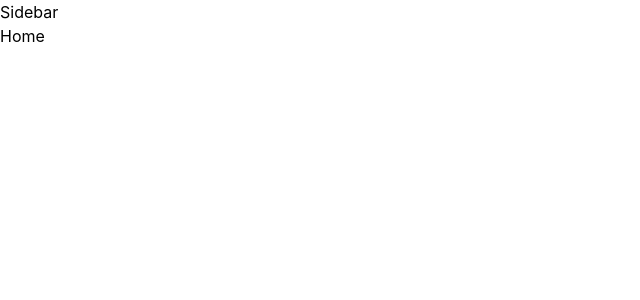
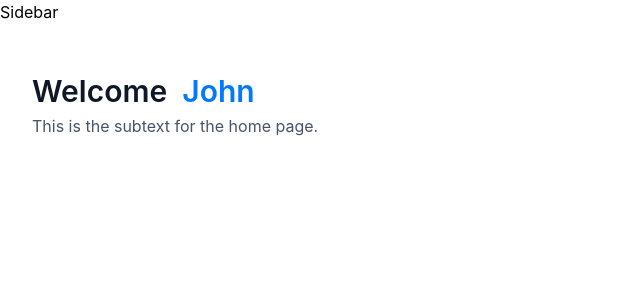
Before and after one commit to fantom26/banking-app, a Next.js app: page / in a window 1280 px wide. Shown: the top 300 px of the page, without its empty margins (0-640 px from the left). Built offline with nearby package versions, Linux system fonts and the light colour scheme.

Commit message:
feat: add reusable HeaderBox component and remove redundant props from bolerplate

```diff
--- a/app/(root)/page.tsx
+++ b/app/(root)/page.tsx
@@ -1,6 +1,18 @@
+import HeaderBox from "@/components/HeaderBox"
+
 const Home = () => {
+    const user = { firstName: "John", lastName: "Doe" }
     return (
-        <div>Home</div>
+        <section className="home">
+            <div className="home-content">
+                <header className="home-header">
+                    <HeaderBox title={<>
+                        Welcome
+                        <span className="text-bankGradient">&nbsp; {user.firstName}</span>
+                        </>} subtext="This is the subtext for the home page." />
+                </header>
+            </div>
+        </section>
     )
 }
 
--- /dev/null
+++ b/components/HeaderBox.tsx
@@ -0,0 +1,11 @@
+
+const HeaderBox = ({title, subtext}: HeaderBoxProps) => {
+  return (
+    <div className="header-box">
+      <h1 className="header-box-title">{title}</h1>
+      <p className="header-box-subtext">{subtext}</p>
+    </div>
+  )
+}
+
+export default HeaderBox
--- a/types/index.d.ts
+++ b/types/index.d.ts
@@ -149,10 +149,8 @@ declare interface BankInfoProps {
 }
 
 declare interface HeaderBoxProps {
-  type?: "title" | "greeting";
-  title: string;
+  title: string | React.ReactNode;
   subtext: string;
-  user?: string;
 }
 
 declare interface MobileNavProps {
```
